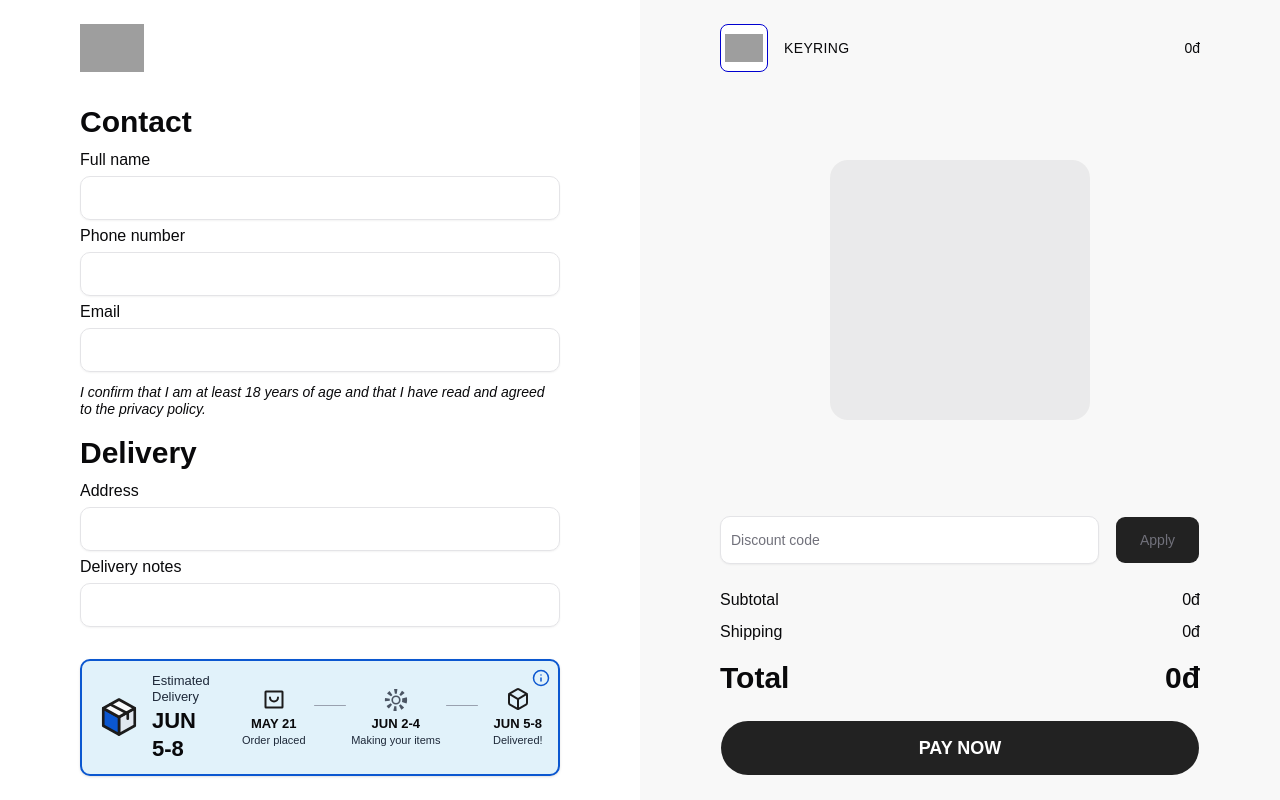
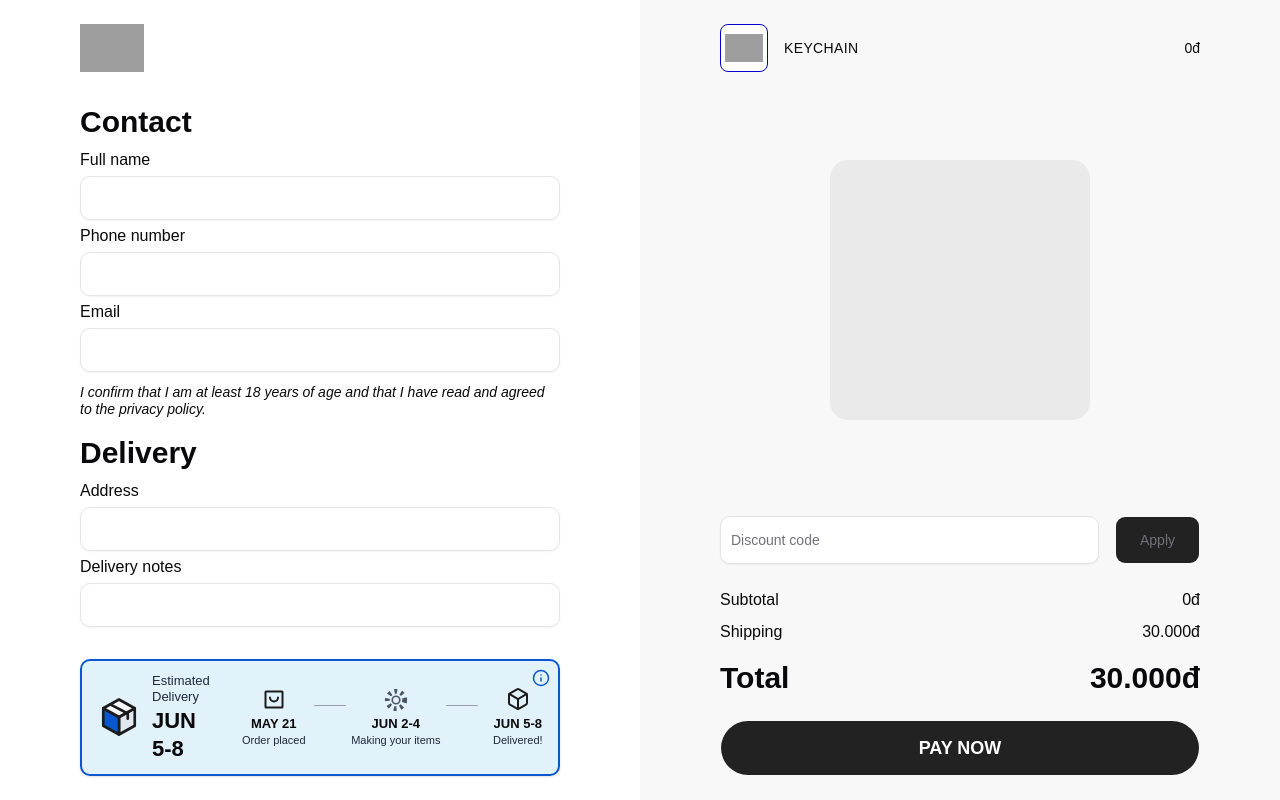
Before and after one commit to dangph12/timi, a React (Vite) app: page /checkout in a window 1280 px wide. Built offline with nearby package versions, Linux system fonts and the light colour scheme; grey boxes are pictures that could not be loaded.

Commit message:
feat: pricing

```diff
--- a/src/app/checkout/page.jsx
+++ b/src/app/checkout/page.jsx
@@ -1,7 +1,8 @@
 import { useSetAtom, useAtomValue } from 'jotai';
+import { useState } from 'react';
 import { orderAtom } from '@/store/order';
 import { capturedCharacterAtom, designSelectionsAtom } from '@/store/design';
-import { PACKAGING_OPTIONS, VERSION_OPTIONS, KEYRING_INCLUDED_ITEM } from '@/constants/pricing';
+import { PACKAGING_OPTIONS, VERSION_OPTIONS, INCLUDED_ITEM_OPTIONS } from '@/constants/pricing';
 import { useNavigate } from 'react-router';
 import { useForm, Controller } from 'react-hook-form';
 import { yupResolver } from '@hookform/resolvers/yup';
@@ -16,6 +17,12 @@ import {
 import { Input } from '@/components/ui/input';
 import EstimatedDelivery from '@/components/estimated-delivery';
 import { Skeleton } from '@/components/ui/skeleton';
+import { Tag } from 'lucide-react';
+
+const SHIPPING_FEE = 30000;
+const DISCOUNT_CODES = {
+  TIMIWELCOME: { shippingDiscountRatio: 0.5, label: '50% OFF SHIPPING FEES' }
+};
 
 const schema = yup.object().shape({
   fullName: yup.string().required('Required'),
@@ -33,10 +40,26 @@ export default function CheckoutPage() {
 
   const packagingOption = PACKAGING_OPTIONS.find(p => p.id === selections.packaging);
   const versionOption = VERSION_OPTIONS[selections.version];
+  const includedItem =
+    INCLUDED_ITEM_OPTIONS[selections.item?.type] ?? INCLUDED_ITEM_OPTIONS.keychain;
   const subtotal =
     (packagingOption?.price ?? 0) +
     (versionOption?.price ?? 0) +
-    KEYRING_INCLUDED_ITEM.price;
+    includedItem.price;
+
+  const [discountCode, setDiscountCode] = useState('');
+  const [appliedDiscount, setAppliedDiscount] = useState(null);
+
+  const handleApplyDiscount = () => {
+    const normalized = discountCode.trim().toUpperCase();
+    setAppliedDiscount(DISCOUNT_CODES[normalized] ? normalized : null);
+  };
+
+  const discount = appliedDiscount ? DISCOUNT_CODES[appliedDiscount] : null;
+  const shipping = discount
+    ? SHIPPING_FEE * (1 - discount.shippingDiscountRatio)
+    : SHIPPING_FEE;
+  const total = subtotal + shipping;
 
   const form = useForm({
     resolver: yupResolver(schema),
@@ -213,16 +236,16 @@ export default function CheckoutPage() {
               <div className='flex items-center justify-between'>
                 <div className='flex items-center gap-4'>
                   <img
-                    src={KEYRING_INCLUDED_ITEM.imageSrc}
-                    alt={KEYRING_INCLUDED_ITEM.label}
+                    src={includedItem.imageSrc}
+                    alt={includedItem.label}
                     className='h-12 w-12 object-contain rounded-md border border-[#0000D0] bg-white p-1'
                   />
                   <span className='text-sm tracking-wide'>
-                    {KEYRING_INCLUDED_ITEM.label}
+                    {includedItem.label}
                   </span>
                 </div>
                 <span className='text-sm'>
-                  {KEYRING_INCLUDED_ITEM.price.toLocaleString('vi-VN')}đ
+                  {includedItem.price.toLocaleString('vi-VN')}đ
                 </span>
               </div>
             </div>
@@ -250,10 +273,14 @@ export default function CheckoutPage() {
               <div className='flex gap-4'>
                 <Input
                   placeholder='Discount code'
+                  value={discountCode}
+                  onChange={e => setDiscountCode(e.target.value)}
                   className='h-12 bg-background rounded-lg text-base'
                 />
                 <Button
+                  type='button'
                   variant='secondary'
+                  onClick={handleApplyDiscount}
                   className='h-12 px-6 bg-btn-muted text-muted-foreground font-medium rounded-lg hover:bg-btn-muted/80'
                 >
                   Apply
@@ -267,11 +294,24 @@ export default function CheckoutPage() {
                 </div>
                 <div className='flex justify-between text-base'>
                   <span>Shipping</span>
-                  <span>0đ</span>
+                  <span className='flex items-center gap-2'>
+                    {discount && (
+                      <span className='line-through text-muted-foreground'>
+                        {SHIPPING_FEE.toLocaleString('vi-VN')}đ
+                      </span>
+                    )}
+                    {shipping.toLocaleString('vi-VN')}đ
+                  </span>
                 </div>
+                {discount && (
+                  <div className='flex items-center gap-1.5 text-sm text-[#0000D0] font-medium'>
+                    <Tag className='h-4 w-4' />
+                    <span>{discount.label}</span>
+                  </div>
+                )}
                 <div className='flex justify-between text-3xl font-black pt-2'>
                   <span>Total</span>
-                  <span>0đ</span>
+                  <span>{total.toLocaleString('vi-VN')}đ</span>
                 </div>
               </div>
 
--- a/src/app/design/_components/DesignCanvas.jsx
+++ b/src/app/design/_components/DesignCanvas.jsx
@@ -6,6 +6,7 @@ import {
   LAYER_ORDER,
   PACKAGING_SCENE_ITEMS,
   CHARACTER_PACKAGING_TRANSFORM,
+  ITEM_TYPE_PACKAGING_IMAGES,
   DIY_BOX_VERSION_IMAGES,
   DIY_BOX_BACKGROUND_POSITION,
   DIY_BOX_BODY_POSITION
@@ -158,18 +159,27 @@ const DesignCanvas = forwardRef(function DesignCanvas({ width, height, activeSte
 
   const isDiyBox = showPackaging && selections.packaging === 'diy-box';
 
+  const itemPackagingImage =
+    ITEM_TYPE_PACKAGING_IMAGES[selections.item?.type] ?? ITEM_TYPE_PACKAGING_IMAGES.keychain;
+  const applyItemPackagingImage = items =>
+    items.map(item =>
+      item.src === ITEM_TYPE_PACKAGING_IMAGES.keychain
+        ? { ...item, src: itemPackagingImage }
+        : item
+    );
+
   const packagingSceneItems = showPackaging
     ? isDiyBox
       ? (() => {
           const versionImages =
             DIY_BOX_VERSION_IMAGES[selections.version] ?? DIY_BOX_VERSION_IMAGES.standard;
           return [
-            ...(PACKAGING_SCENE_ITEMS['diy-box'] || []),
+            ...applyItemPackagingImage(PACKAGING_SCENE_ITEMS['diy-box'] || []),
             { src: versionImages.background, ...DIY_BOX_BACKGROUND_POSITION },
             { src: versionImages.body, ...DIY_BOX_BODY_POSITION }
           ];
         })()
-      : PACKAGING_SCENE_ITEMS[selections.packaging]
+      : applyItemPackagingImage(PACKAGING_SCENE_ITEMS[selections.packaging] || [])
     : null;
 
   const characterPivotX = characterWidth / 2;
--- a/src/app/design/_components/VersionSelector.jsx
+++ b/src/app/design/_components/VersionSelector.jsx
@@ -1,5 +1,6 @@
 import { useAtom } from 'jotai';
 import { designSelectionsAtom } from '@/store/design';
+import { VERSION_OPTIONS } from '@/constants/pricing';
 import OptionCard from './OptionCard';
 import StepContinue from './StepContinue';
 
@@ -31,6 +32,7 @@ export default function VersionSelector({ onContinue }) {
           <OptionCard
             key={v.id}
             label={v.label}
+            subtitle={VERSION_OPTIONS[v.id]?.price.toLocaleString('vi-VN') + 'đ'}
             imageSrc={v.imageSrc}
             imageScale={v.imageScale}
             isSelected={selections.version === v.id}
--- a/src/app/payment/page.jsx
+++ b/src/app/payment/page.jsx
@@ -223,7 +223,7 @@ export default function PaymentPage() {
                 </div>
                 <div className='flex justify-between text-xs md:text-sm'>
                   <span>STANDARD VERSION</span>
-                  <span>120.000đ</span>
+                  <span>169.000đ</span>
                 </div>
                 <div className='flex justify-between text-xs md:text-sm'>
                   <span>KEYRING</span>
--- a/src/constants/accessory.js
+++ b/src/constants/accessory.js
@@ -24,7 +24,7 @@ export const ACCESSORY_OFFSETS = {
     A05: { x: 0, y: -0.24, scale: 1.33 },
     A06: { x: 0, y: -0.3, scale: 1.25 },
     A07: { x: 0.35, y: -0.32, scale: 0.3 },
-    A08: { x: 0.02, y: 0.24, scale: 1.2 }
+    A08: { x: 0.02, y: 0.32, scale: 1.2 }
   }
 };
 
--- a/src/constants/positions.js
+++ b/src/constants/positions.js
@@ -36,8 +36,15 @@ export const POSITION_OFFSETS = {
 };
 
 export const CHARACTER_PACKAGING_TRANSFORM = {
-  yRatio: 0.2,
+  yRatio: 0.25,
   rotation: 18
+};
+
+export const ITEM_TYPE_PACKAGING_IMAGES = {
+  keychain: '/packaging/10.png',
+  magnet: '/packaging/11.png',
+  badges: '/packaging/13.png',
+  'luggage-tag': '/packaging/12.png'
 };
 
 export const DIY_BOX_VERSION_IMAGES = {
--- a/src/constants/pricing.js
+++ b/src/constants/pricing.js
@@ -1,3 +1,5 @@
+import { ITEM_TYPE_PACKAGING_IMAGES } from '@/constants/positions';
+
 export const PACKAGING_OPTIONS = [
   {
     id: 'default-box',
@@ -32,8 +34,25 @@ export const VERSION_OPTIONS = {
   }
 };
 
-export const KEYRING_INCLUDED_ITEM = {
-  label: 'KEYRING',
-  price: 0,
-  imageSrc: '/packaging/10.png'
+export const INCLUDED_ITEM_OPTIONS = {
+  keychain: {
+    label: 'KEYCHAIN',
+    price: 0,
+    imageSrc: ITEM_TYPE_PACKAGING_IMAGES.keychain
+  },
+  magnet: {
+    label: 'MAGNET',
+    price: 0,
+    imageSrc: ITEM_TYPE_PACKAGING_IMAGES.magnet
+  },
+  badges: {
+    label: 'BADGES',
+    price: 0,
+    imageSrc: ITEM_TYPE_PACKAGING_IMAGES.badges
+  },
+  'luggage-tag': {
+    label: 'LUGGAGE TAG',
+    price: 0,
+    imageSrc: ITEM_TYPE_PACKAGING_IMAGES['luggage-tag']
+  }
 };
```
